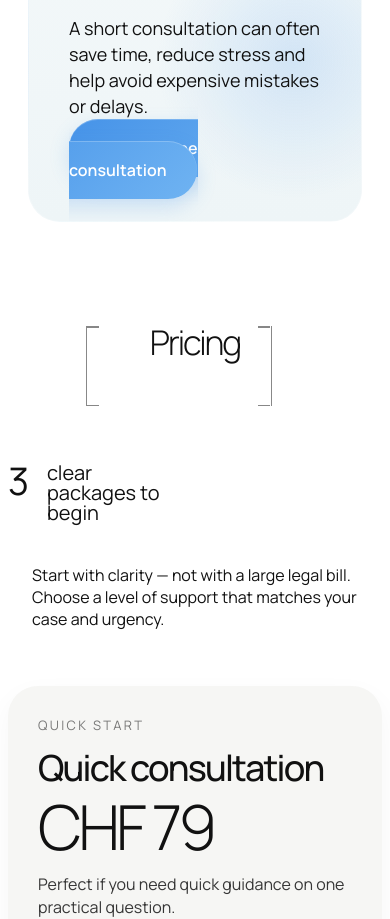
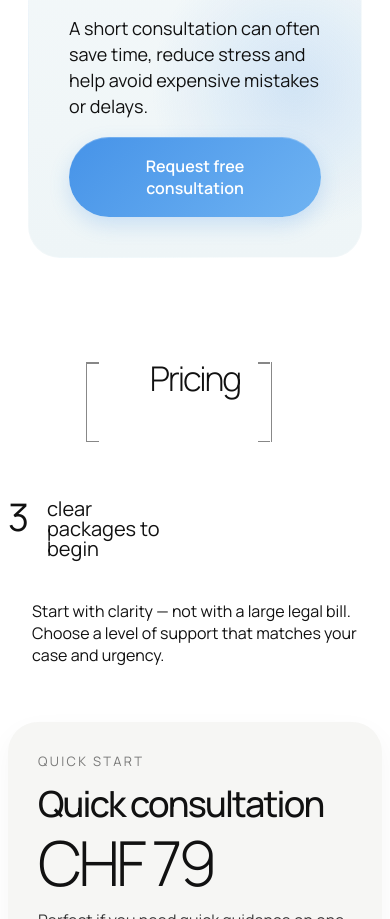
Before and after one commit to appolinaria27/easyhelpswitzerland, a plain HTML site: page index.html in a window 390 px wide. Shown: the part 10884-11803 px from the top of the page. Drawn offline with nearby package versions, Linux system fonts and the light colour scheme.

Commit message:
Fix mobile: testimonials CTA full-width to prevent text overflow on small screens

```diff
--- a/index.html
+++ b/index.html
@@ -2656,6 +2656,15 @@
   .ai-launcher{padding:14px;border-radius:50%;gap:0}
   .whatsapp-float span:last-child{display:none}
   .whatsapp-float{padding:14px;border-radius:50%;gap:0;width:52px;height:52px;justify-content:center}
+
+  /* Testimonials CTA — full width so long translated text doesn't overflow */
+  .testimonial-right .btn-blue,
+  .testimonial-right .btn-outline{
+    display:block;
+    width:100%;
+    text-align:center;
+    box-sizing:border-box;
+  }
 }
 
   </style>
```
